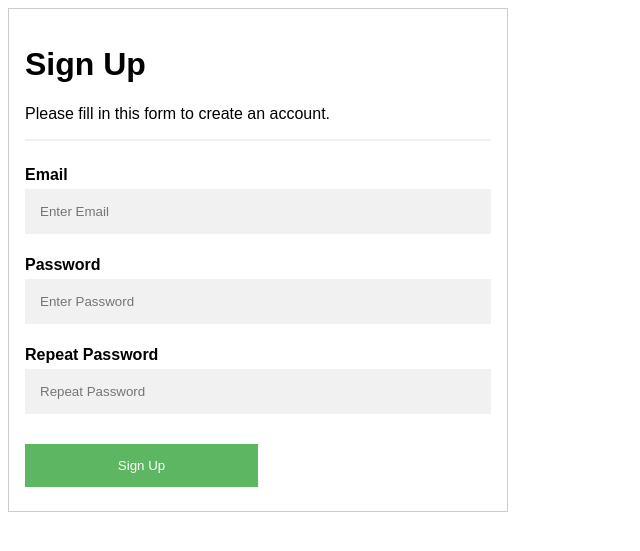
After one commit to EL9776/Secure-Software-Development, a PHP site: page /signup.php in a window 1280 px wide. The commit adds this page. Shown: the top 551 px of the page, without its empty margins (0-640 px from the left). Run offline with PHP 8.4, Linux system fonts and the light colour scheme.

Commit message:
Added signup page & link, along with css for relevant pages

```diff
--- a/oopGenPage.php
+++ b/oopGenPage.php
@@ -7,9 +7,10 @@ class HTMLPage
     private $_body = "";
     private $_cssFile="";
 
-    function __construct($_title)
+    function __construct($_title,$cssPath)
     {
         $this->_pageHead = $_title;
+        $this->setCSSFile($cssPath);
     }
 
     public function setCSSFile($_cssFile)
--- a/resources/master.css
+++ b/resources/master.css
@@ -72,5 +72,4 @@ span.psw {
     margin: auto;
     margin-top: 50px;
     width: 25%;
-
 }
--- /dev/null
+++ b/resources/signup.css
@@ -0,0 +1,67 @@
+body {font-family: Arial, Helvetica, sans-serif; width:500px;}
+* {box-sizing: border-box;}
+
+/* Full-width input fields */
+input[type=text], input[type=password] {
+    width: 100%;
+    padding: 15px;
+    margin: 5px 0 22px 0;
+    display: inline-block;
+    border: none;
+    background: #f1f1f1;
+}
+
+input[type=text]:focus, input[type=password]:focus {
+    background-color: #ddd;
+    outline: none;
+}
+
+hr {
+    border: 1px solid #f1f1f1;
+    margin-bottom: 25px;
+}
+
+/* Set a style for all buttons */
+button {
+    background-color: #4CAF50;
+    color: white;
+    padding: 14px 20px;
+    margin: 8px 0;
+    border: none;
+    cursor: pointer;
+    width: 100%;
+    opacity: 0.9;
+}
+
+button:hover {
+    opacity:1;
+}
+
+/* Float cancel and signup buttons and add an equal width */
+.signupbtn {
+    float: left;
+    width: 50%;
+}
+
+/* Add padding to container elements */
+.container {
+    padding: 16px;
+}
+
+/* Clear floats */
+.clearfix::after {
+    content: "";
+    clear: both;
+    display: table;
+}
+
+/* Change styles for cancel button and signup button on extra small screens */
+@media screen and (max-width: 300px) {
+    .cancelbtn, .signupbtn {
+        width: 100%;
+    }
+}
+
+.signupForm{
+    margin: auto;
+}
--- /dev/null
+++ b/signup.php
@@ -0,0 +1,35 @@
+<?php
+
+require_once("oopGenPage.php");
+
+$title="Signup Page";
+$cssPath="/resources/signup.css";
+$bodyContent=<<<BODY
+<div class="signupForm">
+<form action="/signup.php" method="POST" style="border:1px solid #ccc">
+  <div class="container">
+    <h1>Sign Up</h1>
+    <p>Please fill in this form to create an account.</p>
+    <hr>
+    <label for="email"><b>Email</b></label>
+    <input type="text" placeholder="Enter Email" name="email" required>
+
+    <label for="psw"><b>Password</b></label>
+    <input type="password" placeholder="Enter Password" name="psw" required>
+
+    <label for="psw-repeat"><b>Repeat Password</b></label>
+    <input type="password" placeholder="Repeat Password" name="psw-repeat" required>
+
+    <div class="clearfix">
+      <button type="submit" class="signupbtn">Sign Up</button>
+    </div>
+  </div>
+</form>
+</div>
+BODY;
+
+$page=new HTMLPage($title,$cssPath);
+$page->setBodyContent($bodyContent);
+$page->render();
+
+?>
```
Also changed, not shown: oopMaster.php (+5 -11 lines).
